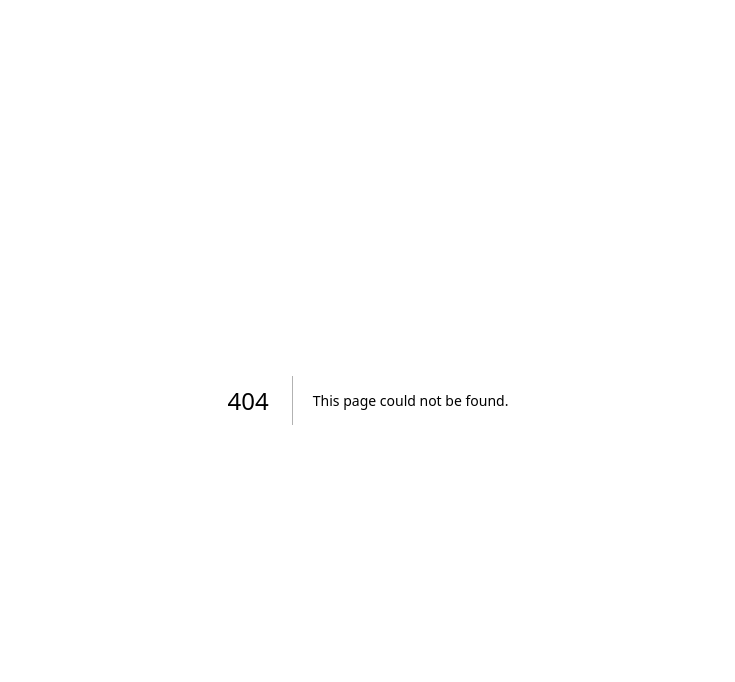
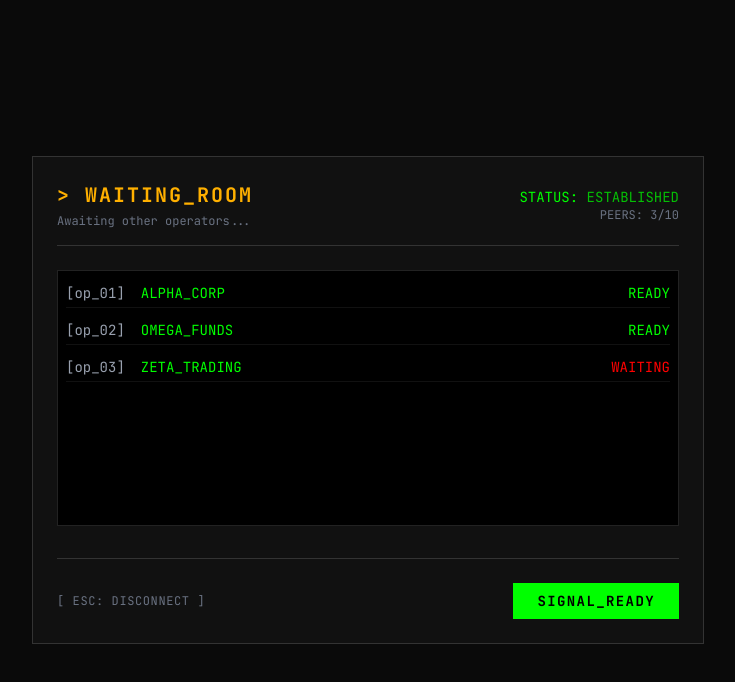
Before and after one commit to Shauryaroks/WarRoom, a Next.js app in the folder client/: page /lobby in a window 1280 px wide. Before the commit this address had no page. Shown: the top 682 px of the page, without its empty margins (272-1007 px from the left). Built offline with nearby package versions, Linux system fonts and the light colour scheme.

Commit message:
feat: Scaffold login and lobby pre-game routes

```diff
--- /dev/null
+++ b/client/src/app/lobby/page.tsx
@@ -0,0 +1,99 @@
+"use client";
+
+import { useState, useEffect } from "react";
+import { useRouter } from "next/navigation";
+
+export default function LobbyPage() {
+  const router = useRouter();
+  const [players, setPlayers] = useState([
+    { id: "op_01", name: "ALPHA_CORP", status: "READY" },
+    { id: "op_02", name: "OMEGA_FUNDS", status: "READY" },
+    { id: "op_03", name: "ZETA_TRADING", status: "WAITING" },
+  ]);
+
+  const [countdown, setCountdown] = useState<number | null>(null);
+
+  // Mock game start
+  useEffect(() => {
+    if (countdown !== null) {
+      if (countdown > 0) {
+        const timer = setTimeout(() => setCountdown(countdown - 1), 1000);
+        return () => clearTimeout(timer);
+      } else {
+        router.push("/game");
+      }
+    }
+  }, [countdown, router]);
+
+  return (
+    <div className="min-h-screen bg-[#0a0a0a] text-[#00FF00] font-mono flex items-center justify-center p-4">
+      <div className="w-full max-w-2xl border border-[#333] p-6 bg-[#111]">
+        <div className="flex justify-between items-center mb-6 border-b border-[#333] pb-4">
+          <div>
+            <h1 className="text-xl font-bold tracking-widest uppercase text-[#FFB000]">
+              &gt; WAITING_ROOM
+            </h1>
+            <p className="text-xs text-gray-500 mt-1">
+              Awaiting other operators...
+            </p>
+          </div>
+          <div className="text-right">
+            <div className="text-sm">
+              STATUS:{" "}
+              <span className="text-[#00FF00] animate-pulse">ESTABLISHED</span>
+            </div>
+            <div className="text-xs text-gray-500">
+              PEERS: {players.length}/10
+            </div>
+          </div>
+        </div>
+
+        <div className="space-y-2 mb-8 h-64 overflow-y-auto border border-[#222] p-2 bg-black">
+          {players.map((player) => (
+            <div
+              key={player.id}
+              className="flex justify-between items-center text-sm py-1 border-b border-[#111]"
+            >
+              <span className="text-gray-400">[{player.id}]</span>
+              <span className="flex-1 ml-4">{player.name}</span>
+              <span
+                className={`${player.status === "READY" ? "text-[#00FF00]" : "text-[#FF0000]"}`}
+              >
+                {player.status}
+              </span>
+            </div>
+          ))}
+        </div>
+
+        <div className="flex items-center justify-between border-t border-[#333] pt-6">
+          <button
+            onClick={() => router.push("/login")}
+            className="text-xs text-gray-500 hover:text-white uppercase tracking-wider"
+          >
+            [ ESC: DISCONNECT ]
+          </button>
+
+          {countdown !== null ? (
+            <div className="text-[#FFB000] font-bold text-lg animate-pulse">
+              COMMENCING IN T-{countdown}...
+            </div>
+          ) : (
+            <button
+              onClick={() => {
+                setPlayers(
+                  players.map((p) =>
+                    p.id === "op_03" ? { ...p, status: "READY" } : p,
+                  ),
+                );
+                setCountdown(5);
+              }}
+              className="bg-[#00FF00] text-black font-bold uppercase tracking-widest px-6 py-2 text-sm hover:bg-[#33FF33] transition-colors"
+            >
+              SIGNAL_READY
+            </button>
+          )}
+        </div>
+      </div>
+    </div>
+  );
+}
--- /dev/null
+++ b/client/src/app/login/page.tsx
@@ -0,0 +1,72 @@
+"use client";
+
+import { useState } from "react";
+import { useRouter } from "next/navigation";
+
+export default function LoginPage() {
+  const [username, setUsername] = useState("");
+  const [password, setPassword] = useState("");
+  const [loading, setLoading] = useState(false);
+  const router = useRouter();
+
+  const handleLogin = (e: React.FormEvent) => {
+    e.preventDefault();
+    setLoading(true);
+    // Mock login
+    setTimeout(() => {
+      router.push("/lobby");
+    }, 1000);
+  };
+
+  return (
+    <div className="min-h-screen bg-[#0a0a0a] text-[#FFB000] font-mono flex items-center justify-center p-4">
+      <div className="w-full max-w-md border border-[#333] p-6 bg-[#111]">
+        <div className="mb-6 border-b border-[#333] pb-4">
+          <h1 className="text-xl font-bold tracking-widest uppercase">
+            &gt; SYSTEM_LOGIN
+          </h1>
+          <p className="text-xs text-gray-500 mt-1">
+            Authenticate to access COMPLEX
+          </p>
+        </div>
+
+        <form onSubmit={handleLogin} className="space-y-4">
+          <div className="space-y-1">
+            <label className="text-xs uppercase tracking-wider text-gray-400 block">
+              Operator_ID
+            </label>
+            <input
+              type="text"
+              value={username}
+              onChange={(e) => setUsername(e.target.value)}
+              className="w-full bg-black border border-[#333] text-[#FFB000] px-3 py-2 text-sm focus:outline-none focus:border-[#FFB000] transition-colors"
+              required
+              autoFocus
+            />
+          </div>
+
+          <div className="space-y-1">
+            <label className="text-xs uppercase tracking-wider text-gray-400 block">
+              Passcode
+            </label>
+            <input
+              type="password"
+              value={password}
+              onChange={(e) => setPassword(e.target.value)}
+              className="w-full bg-black border border-[#333] text-[#FFB000] px-3 py-2 text-sm focus:outline-none focus:border-[#FFB000] transition-colors"
+              required
+            />
+          </div>
+
+          <button
+            type="submit"
+            disabled={loading}
+            className="w-full mt-6 bg-[#FFB000] text-black font-bold uppercase tracking-widest py-3 text-sm hover:bg-[#FFD000] transition-colors disabled:opacity-50"
+          >
+            {loading ? "AUTHENTICATING..." : "INITIATE_SESSION"}
+          </button>
+        </form>
+      </div>
+    </div>
+  );
+}
```
